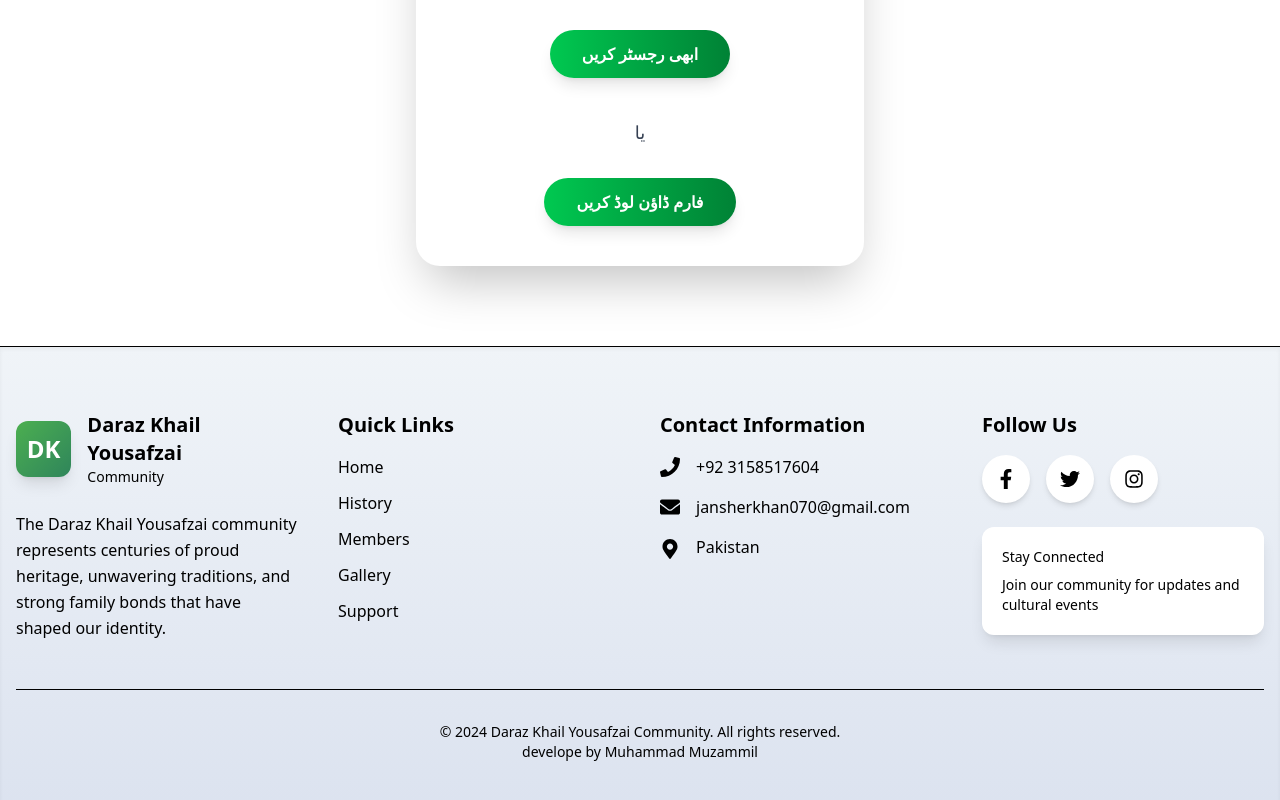
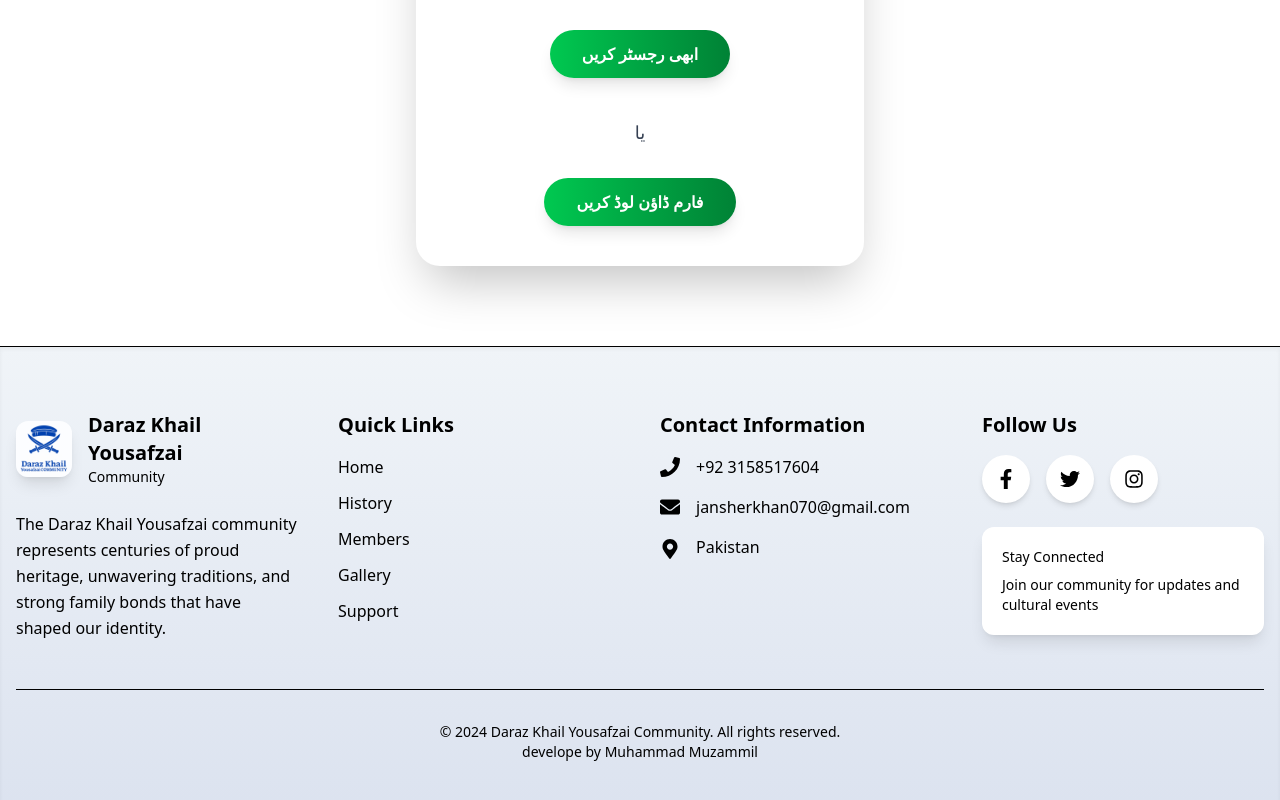
Before and after one commit to muzammil67552/yousafzai_Community, a React (Vite) app: page / in a window 1280 px wide. Shown: the part 2109-2909 px from the top of the page. Built offline with nearby package versions, Linux system fonts and the light colour scheme.

Commit message:
first commit

```diff
--- a/src/components/Footer.jsx
+++ b/src/components/Footer.jsx
@@ -34,9 +34,7 @@ const Footer = () => {
           {/* Logo & Description */}
           <div className="space-y-6">
             <div className="flex items-center space-x-4">
-              <div className="w-14 h-14 bg-gradient-to-br from-[#4CAF4F] to-[#2F855A] rounded-xl flex items-center justify-center shadow-lg transform hover:scale-105 transition-transform duration-300">
-                <span className="text-white font-bold text-2xl">DK</span>
-              </div>
+              <img src='/public/Logo.png' alt='Logo' className='w-14 h-14 rounded-xl flex items-center justify-center shadow-lg transform hover:scale-105 transition-transform duration-300'/>
               <div>
                 <h3 className="font-cultural text-xl font-bold text-primary">Daraz Khail Yousafzai</h3>
                 <p className="text-sm text-muted-foreground">Community</p>
```
Also changed, not shown: public/Logo.png (added).
